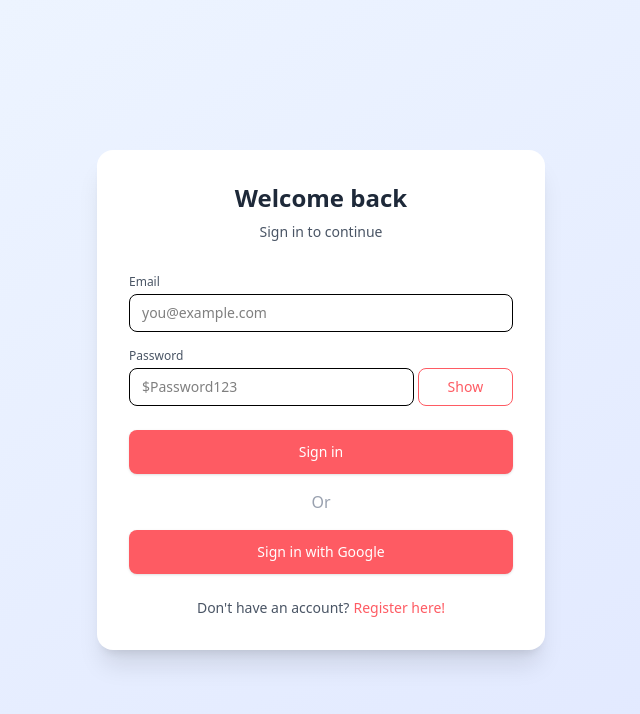
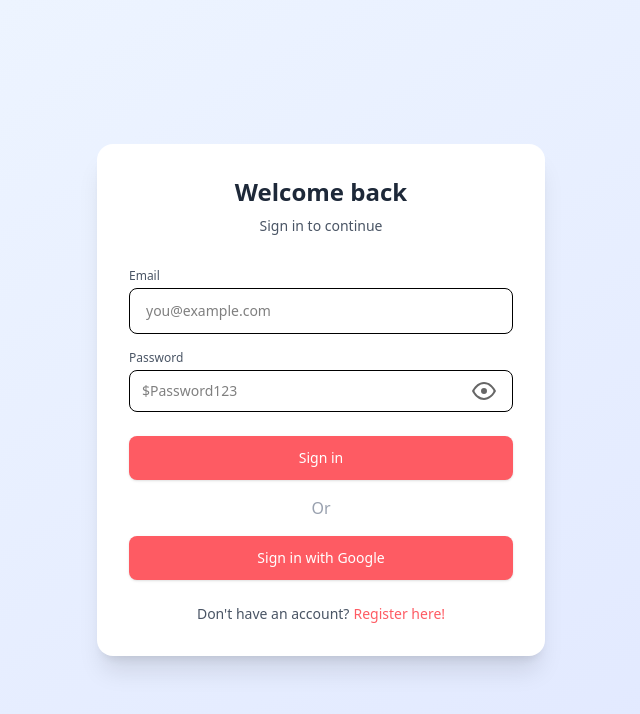
Before and after one commit to MuthuKr1shhnan/office_project, a Next.js app: page / in a window 1280 px wide. Shown: the top 714 px of the page, without its empty margins (319-959 px from the left). Built offline with nearby package versions, Linux system fonts and the light colour scheme.

Commit message:
added login logics and form validation bug fixed

```diff
--- a/app/layout.tsx
+++ b/app/layout.tsx
@@ -1,7 +1,10 @@
 "use client";
 
-import { usePathname } from "next/navigation";
+import { usePathname, useRouter } from "next/navigation";
+import { useState, useEffect } from "react";
 import Nav from "../component/Nav";
+import "./globals.css";
+import Btn from "@/component/Btn";
 
 export default function RootLayout({
   children,
@@ -9,14 +12,50 @@ export default function RootLayout({
   children: React.ReactNode;
 }) {
   const pathname = usePathname();
+  const hideNav = pathname === "/";
+  const router = useRouter();
 
-  const hideNav = pathname === "/";
+  // Use state to trigger re-render after confirming we're on client
+  const [isClient, setIsClient] = useState(false);
+
+  useEffect(() => {
+    setIsClient(true); // mark that we're running on the client
+  }, [isClient]);
+
+  // Determine login status safely on client
+  const isLoggedIn = isClient && localStorage.getItem("isLoggedIn") === "true";
+  if (isLoggedIn && pathname === "/") router.push("/home");
+  // Check if route is protected
+  const isProtected = pathname !== "/";
 
   return (
-    <html lang="en">
-      <body>
+    <html lang='en'>
+      <body
+        className='w-full bg-gray-50'
+        style={{ height: "calc(100vh - 65px)" }}
+      >
         {!hideNav && <Nav />}
-        {children}
+
+        {isProtected && !isLoggedIn ? (
+          <div className='flex flex-col h-full items-center justify-center px-6 text-center'>
+            <div className='max-w-md w-full bg-white rounded-xl shadow-md p-8'>
+              <h2 className='text-2xl font-semibold text-gray-800 mb-2'>
+                You should login
+              </h2>
+              <p className='text-gray-600 mb-6'>
+                Please login to access this page.
+              </p>
+              <button
+                onClick={() => router.push("/")}
+                className='w-full rounded-lg bg-[#FE5B63] text-white py-3 hover:bg-[#ff6b71] shadow-sm transition-colors'
+              >
+                Log In
+              </button>
+            </div>
+          </div>
+        ) : (
+          children
+        )}
       </body>
     </html>
   );
--- a/app/page.jsx
+++ b/app/page.jsx
@@ -6,6 +6,7 @@ import { Formik, Form, Field, ErrorMessage } from "formik";
 import * as Yup from "yup";
 import PhoneInput from "react-phone-input-2";
 import "react-phone-input-2/lib/style.css";
+import Image from "next/image";
 import { parsePhoneNumberWithError } from "libphonenumber-js";
 import {
   createUserWithEmailAndPassword,
@@ -17,54 +18,37 @@ import {
 import { doc, setDoc, getDoc } from "firebase/firestore";
 import "./globals.css";
 import Btn from "@/component/Btn";
+import { EyeCloseIcon, EyeOpenIcon } from "@/assets/icon";
 
 // Validation Schemas
 const loginSchema = Yup.object({
-  email: Yup.string()
+  emailLogin: Yup.string()
     .email("Enter a valid email")
     .required("Email is required"),
-  password: Yup.string().required("Password is required"),
+  passwordLogin: Yup.string().required("Password is required"),
 });
 
 const registerSchema = Yup.object({
   name: Yup.string()
     .required("Name is required")
-
     .matches(/^[A-Za-z\s.]+$/, "Only letter are allowed")
-
     .matches(/^[A-Za-z]/, "Name must start with a letter")
-
     .matches(/[A-Za-z]$/, "Name must not end with a dot or any symbols"),
-
   email: Yup.string()
     .required("Email is required")
     .matches(/^\S+$/, "Email should not contain empty space!")
     .email("Enter a valid email")
-
     .matches(
       /(.com)$/,
       "Email domain is invalid. Please use @gmail.com or @yahoo.com."
     ),
-
   password: Yup.string()
     .required("Password is required")
-
-    // no spaces allowed
     .matches(/^\S+$/, "Password must not contain spaces")
-
-    // at least one letter
     .matches(/[A-Za-z]/, "Password must contain at least one letter")
-
-    // at least one number
     .matches(/\d/, "Password must contain at least one number")
-
-    // at least one symbol (optional)
     .matches(/[^A-Za-z0-9]/, "Password must contain at least one symbol")
-
-    // length
     .min(12, "Password must be at least 12 characters")
-
-    // symbols
     .matches(/[^A-Za-z0-9]{1}/, "Password must contain only one symbol"),
   confirmPassword: Yup.string()
     .oneOf([Yup.ref("password")], "Passwords do not match")
@@ -99,6 +83,7 @@ const registerSchema = Yup.object({
         const phoneNumber = parsePhoneNumberWithError(`+${value}`);
         return phoneNumber.isValid();
       } catch (error) {
+        console.log(error.message);
         return false;
       }
     })
@@ -111,150 +96,78 @@ const registerSchema = Yup.object({
   }),
 });
 
-const Page = () => {
-  const router = useRouter();
-  const [mode, setMode] = useState("login");
+// Login Component
+const Login = ({ onLoginSuccess, onGoogleLogin }) => {
   const [showPassword, setShowPassword] = useState(false);
 
-  const loadUserDetails = async (user) => {
-    if (!user?.uid) return null;
-
-    try {
-      const userDocRef = doc(db, "users", user.uid);
-      const userDoc = await getDoc(userDocRef);
-      return userDoc.exists() ? userDoc.data() : null;
-    } catch {
-      return null;
-    }
-  };
-
-  const checkUserRole = async (user) => {
-    const userData = await loadUserDetails(user);
-
-    if (userData?.role) {
-      localStorage.setItem("userRole", userData.role);
-      router.push("/home");
-    } else {
-      alert("Please complete your profile");
-      await signOut(auth);
-    }
-  };
-
-  const handleGoogleLogin = async () => {
-    const result = await signInWithPopup(auth, googleAuthProvider);
-    await checkUserRole(result.user);
-  };
-
-  const handleLoginSubmit = async (values, { setSubmitting }) => {
-    try {
-      const result = await signInWithEmailAndPassword(
-        auth,
-        values.email,
-        values.password
-      );
-      await checkUserRole(result.user);
-    } finally {
-      setSubmitting(false);
-    }
-  };
-
-  const handleRegisterSubmit = async (values, { setSubmitting }) => {
-    try {
-      const result = await createUserWithEmailAndPassword(
-        auth,
-        values.email,
-        values.password
-      );
-
-      await updateProfile(result.user, {
-        displayName: values.name,
-      });
-
-      const userData = {
-        uid: result.user.uid,
-        role: values.role,
-        fee: values.fee || "",
-        email: values.email,
-        displayName: values.name,
-        phoneNumber: values.phone,
-        address: values.address,
-        createdAt: new Date().toISOString(),
-      };
-
-      if (values.role === "doctor") {
-        userData.degree = values.degree;
-      }
-
-      await setDoc(doc(db, "users", result.user.uid), userData);
-      localStorage.setItem("userRole", values.role);
-      router.push("/home");
-    } finally {
-      setSubmitting(false);
-    }
-  };
-
   return (
-    <div className='min-h-screen bg-linear-to-br from-blue-50 to-indigo-100 flex items-center justify-center p-4'>
-      <div className='max-w-md w-full bg-white rounded-2xl shadow-xl p-8'>
-        <div className='text-center mb-8'>
-          <h2 className='text-2xl font-bold text-gray-800 mb-2'>
-            {mode === "login" ? "Welcome back" : "Create your account"}
-          </h2>
-          <p className='text-sm text-gray-600'>
-            {mode === "login"
-              ? "Sign in to continue"
-              : "Fill in your details to get started"}
-          </p>
-        </div>
-
-        {mode === "login" ? (
     <Formik
-            initialValues={{ email: "", password: "" }}
+      initialValues={{ emailLogin: "", passwordLogin: "" }}
       validationSchema={loginSchema}
       validateOnChange
       validateOnBlur
-            onSubmit={handleLoginSubmit}
+      onSubmit={onLoginSuccess}
     >
       {({ isSubmitting }) => (
         <Form className='space-y-4'>
           <div>
-                  <label className='block text-xs text-gray-600 mb-1'>
-                    Email
-                  </label>
+            <label className='block text-xs text-gray-600 mb-1'>Email</label>
+            <div className='flex items-center w-full border rounded-lg bg-white px-3 py-2'>
               <Field
                 type='email'
-                    name='email'
-                    className='w-full text-sm bg-white border rounded-lg px-3 py-2'
+                name='emailLogin'
+                className='flex-1 text-sm p-1 bg-transparent outline-none'
                 placeholder='you@example.com'
+                autoComplete='username'
               />
+            </div>
             <ErrorMessage
-                    name='email'
+              name='emailLogin'
               component='div'
               className='text-xs text-red-600 mt-1'
             />
           </div>
 
           <div>
-                  <label className='block text-xs text-gray-600 mb-1'>
-                    Password
-                  </label>
-                  <div className='flex w-full gap-1'>
+            <label className='block text-xs text-gray-600 mb-1'>Password</label>
+            <div className='flex items-center w-full border rounded-lg bg-white px-3 py-1'>
               <Field
                 type={showPassword ? "text" : "password"}
-                      name='password'
-                      className='w-3/4 text-sm bg-white border rounded-lg px-3 py-2'
+                name='passwordLogin'
+                className='flex-1 text-sm bg-transparent outline-none'
                 placeholder='$Password123'
+                autoComplete='current-password'
               />
-                    <Btn
-                      className='w-1/4 p-1'
-                      variant='second'
+              <button
+                type='button'
                 onClick={() => setShowPassword(!showPassword)}
+                className='p-1'
               >
-                      {showPassword ? "Hide" : "Show"}
-                    </Btn>
+                {showPassword ? (
+                  <Image
+                    alt='eye-close'
+                    width={24}
+                    height={24}
+                    src={EyeCloseIcon}
+                    style={{
+                      filter: "grayscale(1) brightness(0.7) opacity(0.6)",
+                    }}
+                  />
+                ) : (
+                  <Image
+                    alt='eye-open'
+                    width={24}
+                    height={24}
+                    src={EyeOpenIcon}
+                    style={{
+                      filter: "grayscale(1) brightness(0.7) opacity(0.6)",
+                    }}
+                  />
+                )}
+              </button>
             </div>
             <ErrorMessage
-                    name='password'
+              name='passwordLogin'
               component='div'
               className='text-xs text-red-600 mt-1'
             />
@@ -268,17 +181,20 @@ const Page = () => {
             Sign in
           </Btn>
           <p className='text-gray-400 w-full text-center'>Or</p>
-                <Btn
-                  type='button'
-                  onClick={handleGoogleLogin}
-                  className='w-full py-3'
-                >
+          <Btn type='button' onClick={onGoogleLogin} className='w-full py-3'>
             Sign in with Google
           </Btn>
         </Form>
       )}
     </Formik>
-        ) : (
+  );
+};
+
+// Register Component
+const Register = ({ onRegisterSuccess }) => {
+  const [showPassword, setShowPassword] = useState(false);
+
+  return (
     <Formik
       initialValues={{
         name: "",
@@ -294,7 +210,7 @@ const Page = () => {
       validationSchema={registerSchema}
       validateOnChange
       validateOnBlur
-            onSubmit={handleRegisterSubmit}
+      onSubmit={onRegisterSuccess}
     >
       {({
         isSubmitting,
@@ -314,6 +230,7 @@ const Page = () => {
             <Field
               type='text'
               name='name'
+              autoComplete='name'
               value={values.name}
               className={`w-full text-sm bg-white border rounded-lg px-3 py-2 focus:outline-none focus:ring-2 focus:ring-blue-500 ${
                 errors.name && touched.name
@@ -331,12 +248,11 @@ const Page = () => {
 
           {/* Email */}
           <div>
-                  <label className='block text-xs text-gray-600 mb-1'>
-                    Email *
-                  </label>
+            <label className='block text-xs text-gray-600 mb-1'>Email *</label>
             <Field
               type='email'
               name='email'
+              autoComplete='email'
               value={values.email}
               className={`w-full text-sm bg-white border rounded-lg px-3 py-2 focus:outline-none focus:ring-2 focus:ring-blue-500 ${
                 errors.email && touched.email
@@ -354,9 +270,7 @@ const Page = () => {
 
           {/* Role Selection */}
           <div>
-                  <label className='block text-xs text-gray-600 mb-2'>
-                    I am a *
-                  </label>
+            <label className='block text-xs text-gray-600 mb-2'>I am a *</label>
             <div className='flex gap-3'>
               <label
                 className={`flex-1 flex items-center justify-center p-3 border-2 rounded-lg cursor-pointer transition-all ${
@@ -410,6 +324,7 @@ const Page = () => {
               <Field
                 type='text'
                 name='fee'
+                autoComplete='off'
                 value={values.fee}
                 className={`w-full text-sm bg-white border rounded-lg px-3 py-2 focus:outline-none focus:ring-2 focus:ring-blue-500 ${
                   errors.fee && touched.fee
@@ -441,6 +356,7 @@ const Page = () => {
               inputProps={{
                 name: "phone",
                 required: true,
+                autoComplete: "tel",
                 className: `!w-full !h-10 !pl-12 !pr-3 !py-2 !text-gray-700 !border !border-gray-300 !rounded-md focus:!outline-none focus:!ring-2 focus:!ring-blue-500 focus:!border-blue-500  ${
                   errors.phone && touched.phone
                     ? "!border-red-300"
@@ -472,6 +388,7 @@ const Page = () => {
             <Field
               as='textarea'
               name='address'
+              autoComplete='street-address'
               value={values.address}
               className={`w-full text-sm bg-white border rounded-lg px-3 py-2 focus:outline-none focus:ring-2 focus:ring-blue-500 resize-none ${
                 errors.address && touched.address
@@ -497,6 +414,7 @@ const Page = () => {
               <Field
                 type='text'
                 name='degree'
+                autoComplete='off'
                 value={values.degree}
                 className={`w-full text-sm bg-white border rounded-lg px-3 py-2 focus:outline-none focus:ring-2 focus:ring-blue-500 ${
                   errors.degree && touched.degree
@@ -519,24 +437,49 @@ const Page = () => {
               Password *
             </label>
             <div className='flex gap-1 w-full'>
-                    <Field
-                      type={showPassword ? "text" : "password"}
-                      name='password'
-                      value={values.password}
-                      className={`w-3/4 text-sm bg-white border rounded-lg px-3 py-2 focus:outline-none focus:ring-2 focus:ring-blue-500 ${
+              <div
+                className={`flex items-center    focus-within:ring-2 focus-within:ring-blue-500 w-full border rounded-lg bg-white px-1 py-1 ${
                   errors.password && touched.password
                     ? "border-red-300"
                     : "border-gray-200"
                 }`}
+              >
+                <Field
+                  type={showPassword ? "text" : "password"}
+                  name='password'
+                  autoComplete='new-password'
+                  value={values.password}
+                  className={`w-full text-smrounded-lg px-3  outline-none `}
                   placeholder='Choose a password'
-                    />{" "}
-                    <Btn
-                      className='w-1/4 p-1'
-                      variant='second'
+                />
+                <button
+                  className='p-1'
                   onClick={() => setShowPassword(!showPassword)}
+                  type='button'
                 >
-                      {showPassword ? "Hide" : "Show"}
-                    </Btn>
+                  {showPassword ? (
+                    <Image
+                      alt='eye-close'
+                      width={24}
+                      height={24}
+                      src={EyeCloseIcon}
+                      style={{
+                        filter: "grayscale(1) brightness(0.7) opacity(0.6)",
+                      }}
+                    />
+                  ) : (
+                    <Image
+                      alt='eye-close'
+                      width={24}
+                      height={24}
+                      src={EyeOpenIcon}
+                      style={{
+                        filter: "grayscale(1) brightness(0.7) opacity(0.6)",
+                      }}
+                    />
+                  )}
+                </button>
+              </div>
             </div>
             <ErrorMessage
               name='password'
@@ -553,6 +496,7 @@ const Page = () => {
             <Field
               type='password'
               name='confirmPassword'
+              autoComplete='new-password'
               value={values.confirmPassword}
               className={`w-full text-sm bg-white border rounded-lg px-3 py-2 focus:outline-none focus:ring-2 focus:ring-blue-500 ${
                 errors.confirmPassword && touched.confirmPassword
@@ -583,6 +527,115 @@ const Page = () => {
         </Form>
       )}
     </Formik>
+  );
+};
+
+// Main Page Component
+const Page = () => {
+  const router = useRouter();
+  const [mode, setMode] = useState("login");
+
+  const loadUserDetails = async (user) => {
+    if (!user?.uid) return null;
+
+    try {
+      const userDocRef = doc(db, "users", user.uid);
+      const userDoc = await getDoc(userDocRef);
+      return userDoc.exists() ? userDoc.data() : null;
+    } catch {
+      return null;
+    }
+  };
+
+  const checkUserRole = async (user) => {
+    const userData = await loadUserDetails(user);
+
+    if (userData?.role) {
+      localStorage.setItem("userRole", userData.role);
+      localStorage.setItem("isLoggedIn", true);
+      router.push("/home");
+    } else {
+      alert("Please complete your profile");
+      await signOut(auth);
+    }
+  };
+
+  const handleGoogleLogin = async () => {
+    const result = await signInWithPopup(auth, googleAuthProvider);
+    await checkUserRole(result.user);
+  };
+
+  const handleLoginSubmit = async (values, { setSubmitting }) => {
+    try {
+      const result = await signInWithEmailAndPassword(
+        auth,
+        values.emailLogin,
+        values.passwordLogin
+      );
+      await checkUserRole(result.user);
+    } finally {
+      setSubmitting(false);
+    }
+  };
+
+  const handleRegisterSubmit = async (values, { setSubmitting }) => {
+    try {
+      const result = await createUserWithEmailAndPassword(
+        auth,
+        values.email,
+        values.password
+      );
+
+      await updateProfile(result.user, {
+        displayName: values.name,
+      });
+
+      const userData = {
+        uid: result.user.uid,
+        role: values.role,
+        fee: values.fee || "",
+        email: values.email,
+        displayName: values.name,
+        phoneNumber: values.phone,
+        address: values.address,
+        createdAt: new Date().toISOString(),
+      };
+
+      if (values.role === "doctor") {
+        userData.degree = values.degree;
+      }
+
+      await setDoc(doc(db, "users", result.user.uid), userData);
+      localStorage.setItem("userRole", values.role);
+      localStorage.setItem("isLoggedIn", true);
+      router.push("/home");
+    } finally {
+      setSubmitting(false);
+    }
+  };
+
+  return (
+    <div className='min-h-screen bg-linear-to-br from-blue-50 to-indigo-100 flex items-center justify-center p-4'>
+      <div className='max-w-md w-full bg-white rounded-2xl shadow-xl p-8'>
+        <div className='text-center mb-8'>
+          <h2 className='text-2xl font-bold text-gray-800 mb-2'>
+            {mode === "login" ? "Welcome back" : "Create your account"}
+          </h2>
+          <p className='text-sm text-gray-600'>
+            {mode === "login"
+              ? "Sign in to continue"
+              : "Fill in your details to get started"}
+          </p>
+        </div>
+
+        {mode === "login" ? (
+          <Login
+            onSwitchToRegister={() => setMode("register")}
+            onLoginSuccess={handleLoginSubmit}
+            onGoogleLogin={handleGoogleLogin}
+          />
+        ) : (
+          <Register onRegisterSuccess={handleRegisterSubmit} />
         )}
 
         <div className='text-center mt-6 text-sm text-gray-600'>
--- /dev/null
+++ b/assets/icon.js
@@ -0,0 +1,16 @@
+// Importing SVG assets
+import LocationIcon from "./location.svg";
+import PhoneIcon from "./phone.svg";
+import TickIcon from "./tick.svg";
+import DegreeIcon from "./degree.svg";
+import EyeCloseIcon from "./eyeclose.svg";
+import EyeOpenIcon from "./eyeopen.svg";
+
+export {
+  LocationIcon,
+  PhoneIcon,
+  TickIcon,
+  DegreeIcon,
+  EyeCloseIcon,
+  EyeOpenIcon,
+};
--- a/component/Btn.jsx
+++ b/component/Btn.jsx
@@ -1,6 +1,5 @@
 "use client";
 
-import React from "react";
 
 export default function Btn({
   children,
--- a/component/Nav.jsx
+++ b/component/Nav.jsx
@@ -78,6 +78,7 @@ export default function Nav() {
     try {
       await signOut(auth);
       router.push("/");
+      localStorage.removeItem("isLoggedIn");
     } catch (err) {
       console.error("Logout error:", err);
     }
--- a/component/ProfileDrawer.jsx
+++ b/component/ProfileDrawer.jsx
@@ -292,6 +292,7 @@ export default function ProfileDrawer({ isOpen, onClose, user, onLogout }) {
   const handleDeleteAccount = async () => {
     try {
       const currentUser = auth.currentUser;
+      localStorage.removeItem("isLoggedIn")
 
       // Delete Firestore document first
       const userDocRef = doc(db, "users", user.uid);
@@ -421,7 +422,7 @@ export default function ProfileDrawer({ isOpen, onClose, user, onLogout }) {
                         Phone
                       </span>
                       <span className='text-sm text-gray-700'>
-                        {phoneNumber}
+                        +{phoneNumber}
                       </span>
                     </div>
                   </div>
```
Also changed, not shown: app/doctors/page.jsx (+50 -40 lines), assets/eyeclose.svg (added), assets/eyeopen.svg (added). Lines whose indentation alone changed are shown as unchanged.
